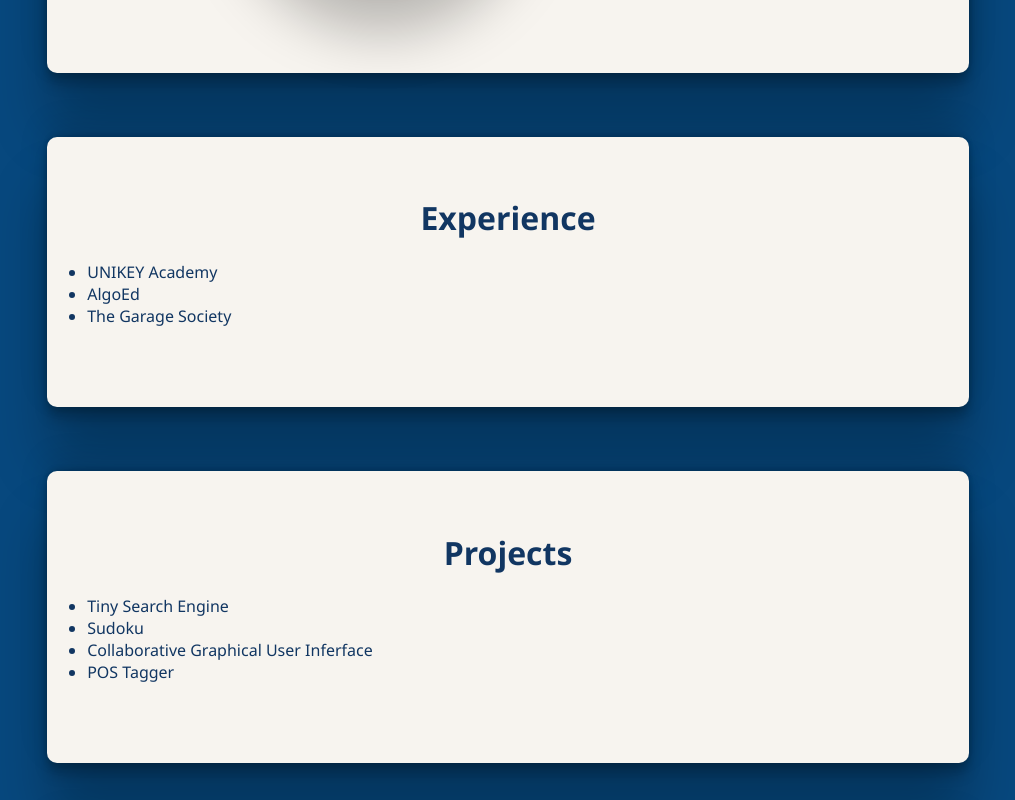
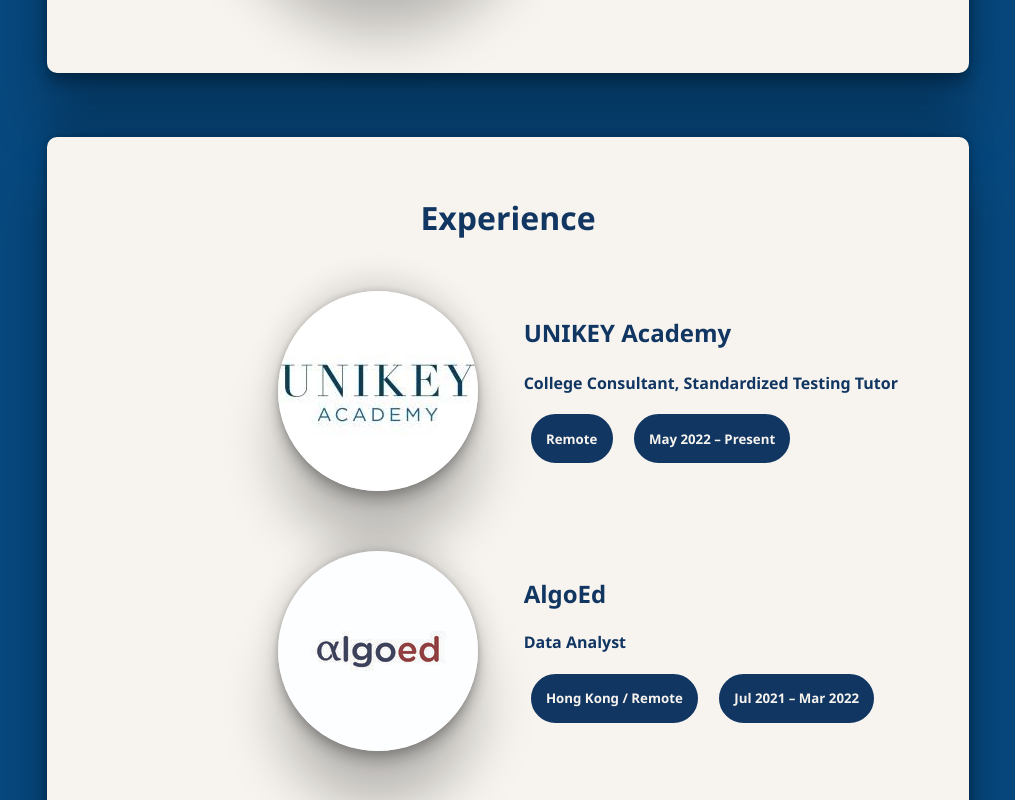
Before and after one commit to rykimmy/personal-website-react, a React (Vite) app: page / in a window 1280 px wide. Shown: the part 1680-2480 px from the top of the page, without its empty margins (132-1147 px from the left). Built offline with nearby package versions, Linux system fonts and the light colour scheme.

Commit message:
added content to experience section and styled it similar to education section. also changed links to open in new tab.

```diff
--- a/src/components/Contacts.jsx
+++ b/src/components/Contacts.jsx
@@ -1,9 +1,9 @@
 function Contacts() {
     return (
         <footer>
-            <a class="contacts" href="mailto:ryan.s.kim.25@dartmouth.edu"><img class="contactimg" src="emailicon.png" /></a>
-            <a class="contacts" href="https://github.com/rykimmy"><img class="contactimg" src="githubicon.png" /></a>
-            <a class="contacts" href="https://www.linkedin.com/in/ryan-kim-b013b81bb/"><img class="contactimg" src="linkedinicon.png" /></a>
+            <a className="contacts" href="mailto:ryan.s.kim.25@dartmouth.edu"><img class="contactimg" src="emailicon.png" /></a>
+            <a className="contacts" target="_blank" href="https://github.com/rykimmy"><img class="contactimg" src="githubicon.png" /></a>
+            <a className="contacts" target="_blank" href="https://www.linkedin.com/in/ryan-kim-b013b81bb/"><img class="contactimg" src="linkedinicon.png" /></a>
         </footer>
     )
 }
--- a/src/components/Education.jsx
+++ b/src/components/Education.jsx
@@ -1,29 +1,40 @@
 function Education() {
     return (
-        <div id="education" class="sections">
-            <h1 class="subheaders">Education</h1>
+        <div id="education" className="sections">
+            <h1 className="subheaders">Education</h1>
 
-            <div class="edu">
-                <div class="school">
-                    <img class="schoolimg" src="dartmouthlogo_original.jpeg" />
+            {/*
+            edu = sectionitem
+            school = item
+            schoolimg = sectionimg
+            schoolinfo = info
+            schoolname = title
+            schooldegree = subtitle
+            schooldetails = itemdetails
+            detail = detail
+            */}
 
-                    <div class="schoolinfo">
-                        <h2 className="schoolname">Dartmouth College</h2>
-                        <h4 className="schooldegree">B.A. in Computer Science modified with<br></br>Human Centered Design</h4>
-                        <div className="schooldetails">
+            <div className="edu">
+                <div className="educationitem">
+                    <img className="schoolimg" src="dartmouthlogo_original.jpeg" />
+
+                    <div className="schoolinfo">
+                        <h2 className="itemtitle">Dartmouth College</h2>
+                        <h4 className="itemdescription">B.A. in Computer Science modified with<br></br>Human Centered Design</h4>
+                        <div className="itemdetails">
                             <h5 className="detail">Hanover, NH</h5>
                             <h5 className="detail">Sep 2021 – Jun 2025</h5>
                         </div>
                     </div>
                 </div>
 
-                <div class="school">
-                    <img class="schoolimg" src="choatelogo.jpg" />
+                <div className="educationitem">
+                    <img className="schoolimg" src="choatelogo.jpg" />
 
-                    <div class="schoolinfo">
-                        <h2 className="schoolname">Choate Rosemary Hall</h2>
-                        <h4 className="schooldegree">Prepatory Boarding School, Cum Laude Society</h4>
-                        <div className="schooldetails">
+                    <div className="schoolinfo">
+                        <h2 className="itemtitle">Choate Rosemary Hall</h2>
+                        <h4 className="itemdescription">Prepatory Boarding School, Cum Laude Society</h4>
+                        <div className="itemdetails">
                             <h5 className="detail">Wallingford, CT</h5>
                             <h5 className="detail">Sep 2016 – May 2020</h5>
                         </div>
--- a/src/components/Experience.jsx
+++ b/src/components/Experience.jsx
@@ -1,12 +1,33 @@
 function Experience() {
     return (
-        <div id="experience" class="sections">
-            <h1 class="subheaders">Experience</h1>
-            <ul>
-                <li>UNIKEY Academy</li>
-                <li>AlgoEd</li>
-                <li>The Garage Society</li>
-            </ul>
+        <div id="experience" className="sections">
+            <h1 className="subheaders">Experience</h1>
+
+            <div className="experienceitem">
+                <img className="experienceimg" src="unikeylogo.jpeg" />
+
+                <div className="experienceinfo">
+                    <h2 className="itemtitle">UNIKEY Academy</h2>
+                    <h4 className="itemdescription">College Consultant, Standardized Testing Tutor</h4>
+                    <div className="itemdetails">
+                        <h5 className="detail">Remote</h5>
+                        <h5 className="detail">May 2022 – Present</h5>
+                    </div>
+                </div>
+            </div>
+
+            <div className="experienceitem">
+                <img className="experienceimg" src="algoed.jpeg" />
+
+                <div className="experiencinfo">
+                    <h2 className="itemtitle">AlgoEd</h2>
+                    <h4 classname="itemdescription">Data Analyst</h4>
+                    <div className="itemdetails">
+                        <h5 className="detail">Hong Kong / Remote</h5>
+                        <h5 className="detail">Jul 2021 –  Mar 2022</h5>
+                    </div>
+                </div>
+            </div>
         </div>
     )
 }
--- a/src/styles.css
+++ b/src/styles.css
@@ -132,6 +132,9 @@ a:visited {
 
     box-shadow: rgba(0, 0, 0, 0.25) 0px 54px 55px, rgba(0, 0, 0, 0.12) 0px -12px 30px, rgba(0, 0, 0, 0.12) 0px 4px 6px, rgba(0, 0, 0, 0.17) 0px 12px 13px, rgba(0, 0, 0, 0.09) 0px -3px 5px;
 }
+/* ------------------------------------------- */
+/* ------------ EDUCATION SECTION ------------ */
+/* ------------------------------------------- */
 
 .edu {
     display: flex;
@@ -140,10 +143,10 @@ a:visited {
     /* align-items: center; */
 }
 
-.school {
+.educationitem {
     display: flex;
     flex-direction: row;
-    justify-content: left;
+    justify-content: left; /* CHANGE TO CENTER (THEN CHANGE FOR FOLLOWING SECTIONS TOO) */
 
     align-items: center;
 }
@@ -151,10 +154,10 @@ a:visited {
 .schoolimg {
     /* display: block; */
 
-    /* margin-left: auto;
-    margin-right: auto; */
     margin-top: 30px;
     margin-bottom: 30px;
+
+    /* CHANGE SO THAT IT'S CENTERED (THEN CHANGE FOR FOLLOWING SECTIONS TOO) */
     margin-left: 20%;
     margin-right: 5%;
 
@@ -167,23 +170,21 @@ a:visited {
 }
 
 .schoolinfo {
-    display: flex;
-    flex-direction: column;
-    /* justify-content: flex-start; */
-    /* align-items: flex-start; */
+    /* display: flex;
+    flex-direction: column; */
 }
 
-.schoolname {
+.itemtitle {
     margin-bottom: 0px;
 }
 
-.schooldegree {
+.itemdescription {
     margin-top: 1.4em;
     margin-bottom: 1.3em;
 }
 
 /* Controls direction and positioning of the smaller school details */
-.schooldetails {
+.itemdetails {
     display: flex;
     flex-direction: row;
     justify-content: left;
@@ -202,6 +203,43 @@ a:visited {
     border: 2px solid;
     border-radius: 50px;
     border-color: #113662;
+}
+
+/* ------------------------------------------- */
+/* ------------ EXPERIENCE SECTION ------------ */
+/* ------------------------------------------- */
+
+.experienceimg {
+    margin-top: 30px;
+    margin-bottom: 30px;
+    margin-left: 25%;
+    margin-right: 5%;
+
+    max-width: 300px;
+    max-height: 300px;
+
+    border-radius: 50%;
+
+    box-shadow: rgba(0, 0, 0, 0.25) 0px 54px 55px, rgba(0, 0, 0, 0.12) 0px -12px 30px, rgba(0, 0, 0, 0.12) 0px 4px 6px, rgba(0, 0, 0, 0.17) 0px 12px 13px, rgba(0, 0, 0, 0.09) 0px -3px 5px;
+}
+
+.experienceitem {
+    display: flex;
+    flex-direction: row;
+    justify-content: left;
+
+    align-items: center;
+}
+
+.experienceinfo {
+    /* display: flex;
+    flex-direction: column; */
+}
+
+.experiencedetails {
+    display: flex;
+    flex-direction: row;
+    justify-content: left;
 }
 
 footer {
```
Also changed, not shown: algoed.jpeg (added), unikeylogo.jpeg (added).
